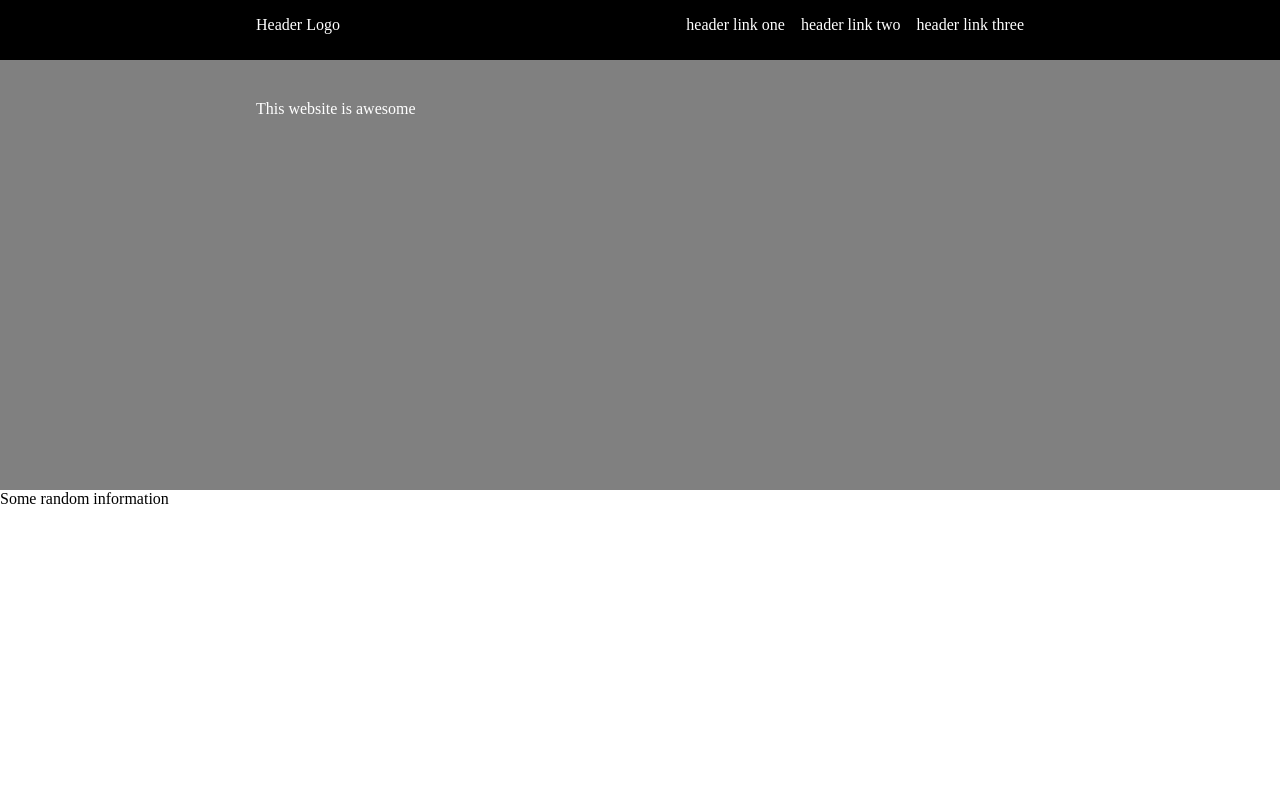
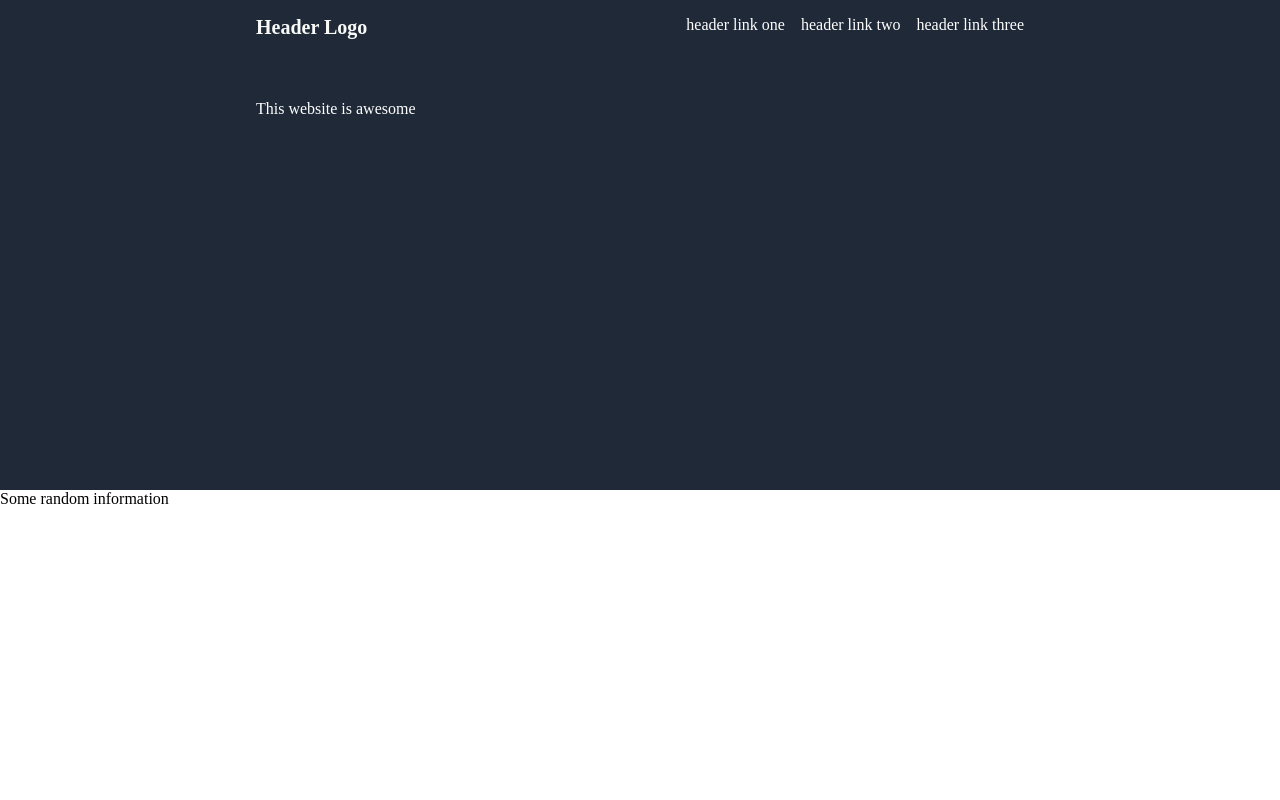
Before and after one commit to FraQuartu/css-project, a plain HTML site: page index.html in a window 1280 px wide. Shown: the top 800 px of the page. Drawn offline with Linux system fonts and the light colour scheme.

Commit message:
Add header

```diff
--- a/index.html
+++ b/index.html
@@ -7,11 +7,11 @@
   </head>
   <body>
     <div class="header">
-      <div class="header-logo">Header Logo</div>
-      <ul class="header-links">
-        <li>header link one</li>
-        <li>header link two</li>
-        <li>header link three</li>
+      <div class="logo">Header Logo</div>
+      <ul class="links">
+        <li><a href="#">header link one</a></li>
+        <li><a href="#">header link two</a></li>
+        <li><a href="#">header link three</a></li>
       </ul>
     </div>
 
--- a/style.css
+++ b/style.css
@@ -12,22 +12,33 @@ body {
 }
 
 .header {
-  background-color: black;
+  background-color: #1F2937;
   color: white;
   height: 60px;
   display: flex;
   padding: 16px 20vw;
 }
 
-ul {
+.header .logo {
+  font-weight: 800;
+  font-size: 20px;
+  color: #F9FAF8;
+}
+
+ul.links{
   display: flex;
   list-style-type: none;
   margin-left: auto;
   gap: 16px;
 }
 
+a {
+  text-decoration: none;
+  color: white;
+}
+
 .this-website-is-awesome {
-  background-color: grey;
+  background-color: #1F2937;
   color: white;
   flex: 1;
   padding: 40px 20vw;
@@ -52,7 +63,7 @@ ul {
 }
 
 .footer {
-  background-color: black;
+  background-color: #1F2937;
   color: white;
   height: 60px;
 }
```
